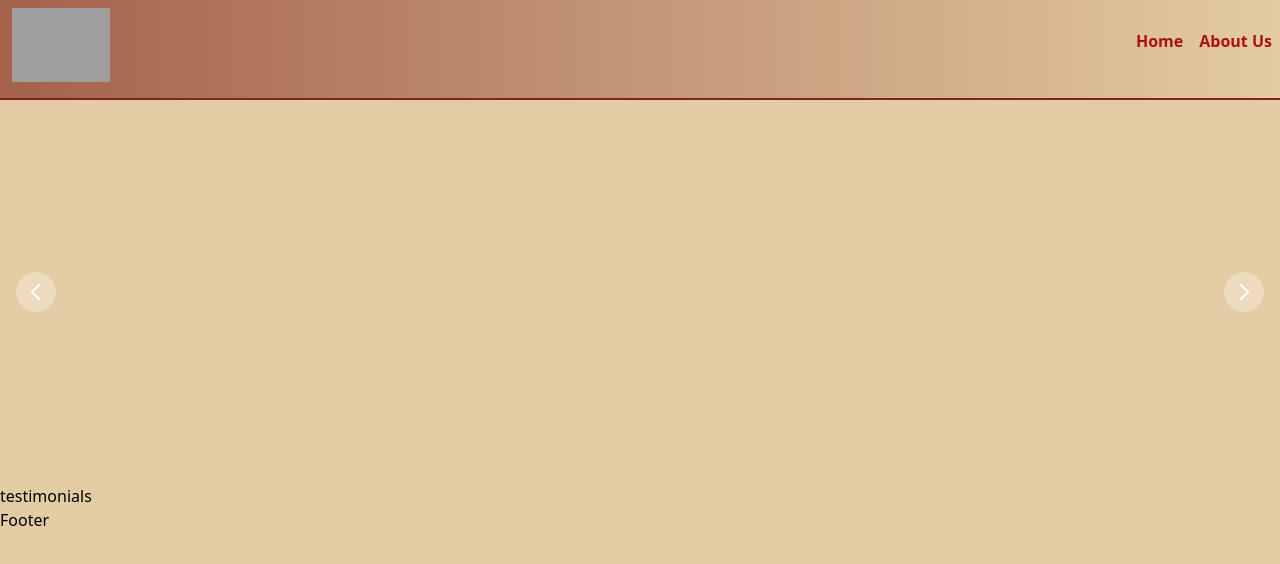
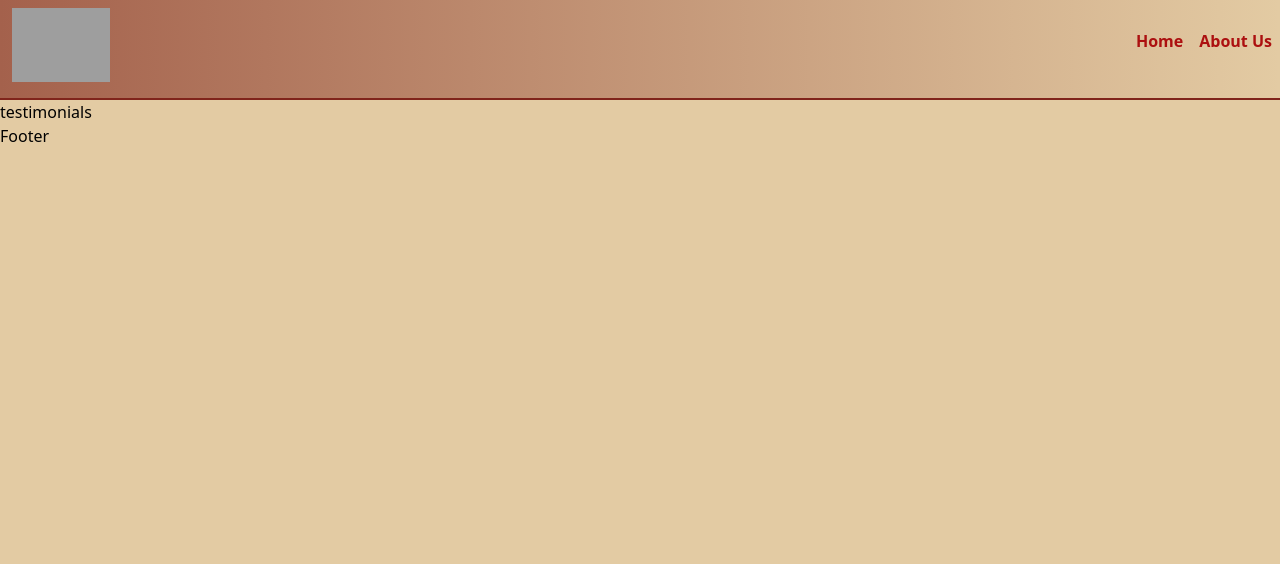
Before and after one commit to sramalho94/AllstateCarpets, a Next.js app in the folder allstate-carpets-next/: page / in a window 1280 px wide. Shown: the top 564 px of the page. Built offline with nearby package versions, Linux system fonts and the light colour scheme; grey boxes are pictures that could not be loaded.

Commit message:
updating carousel

```diff
--- a/allstate-carpets-next/components/Carousel.jsx
+++ b/allstate-carpets-next/components/Carousel.jsx
@@ -1,113 +1,13 @@
 import React from 'react'
 
 const Carousel = () => {
-  return (
-    <div id="default-carousel" class="relative" data-carousel="static">
-      {/* <!-- Carousel wrapper --> */}
-      <div class="relative h-56 overflow-hidden rounded-lg md:h-96">
-        {/* <!-- Item 1 --> */}
-        <div class="hidden duration-700 ease-in-out" data-carousel-item>
-          <span class="absolute text-2xl font-semibold text-white -translate-x-1/2 -translate-y-1/2 top-1/2 left-1/2 sm:text-3xl dark:text-gray-800">
-            First Slide
-          </span>
-          <img
-            src="/docs/images/carousel/carousel-1.svg"
-            class="absolute block w-full -translate-x-1/2 -translate-y-1/2 top-1/2 left-1/2"
-            alt="..."
-          />
-        </div>
-        {/* <!-- Item 2 --> */}
-        <div class="hidden duration-700 ease-in-out" data-carousel-item>
-          <img
-            src="/docs/images/carousel/carousel-2.svg"
-            class="absolute block w-full -translate-x-1/2 -translate-y-1/2 top-1/2 left-1/2"
-            alt="..."
-          />
-        </div>
-        {/* <!-- Item 3 --> */}
-        <div class="hidden duration-700 ease-in-out" data-carousel-item>
-          <img
-            src="/docs/images/carousel/carousel-3.svg"
-            class="absolute block w-full -translate-x-1/2 -translate-y-1/2 top-1/2 left-1/2"
-            alt="..."
-          />
-        </div>
-      </div>
-      {/* <!-- Slider indicators --> */}
-      <div class="absolute z-30 flex space-x-3 -translate-x-1/2 bottom-5 left-1/2">
-        <button
-          type="button"
-          class="w-3 h-3 rounded-full"
-          aria-current="false"
-          aria-label="Slide 1"
-          data-carousel-slide-to="0"
-        ></button>
-        <button
-          type="button"
-          class="w-3 h-3 rounded-full"
-          aria-current="false"
-          aria-label="Slide 2"
-          data-carousel-slide-to="1"
-        ></button>
-        <button
-          type="button"
-          class="w-3 h-3 rounded-full"
-          aria-current="false"
-          aria-label="Slide 3"
-          data-carousel-slide-to="2"
-        ></button>
-      </div>
-      {/* <!-- Slider controls --> */}
-      <button
-        type="button"
-        class="absolute top-0 left-0 z-30 flex items-center justify-center h-full px-4 cursor-pointer group focus:outline-none"
-        data-carousel-prev
-      >
-        <span class="inline-flex items-center justify-center w-8 h-8 rounded-full sm:w-10 sm:h-10 bg-white/30 dark:bg-gray-800/30 group-hover:bg-white/50 dark:group-hover:bg-gray-800/60 group-focus:ring-4 group-focus:ring-white dark:group-focus:ring-gray-800/70 group-focus:outline-none">
-          <svg
-            aria-hidden="true"
-            class="w-5 h-5 text-white sm:w-6 sm:h-6 dark:text-gray-800"
-            fill="none"
-            stroke="currentColor"
-            viewBox="0 0 24 24"
-            xmlns="http://www.w3.org/2000/svg"
-          >
-            <path
-              stroke-linecap="round"
-              stroke-linejoin="round"
-              stroke-width="2"
-              d="M15 19l-7-7 7-7"
-            ></path>
-          </svg>
-          <span class="sr-only">Previous</span>
-        </span>
-      </button>
-      <button
-        type="button"
-        class="absolute top-0 right-0 z-30 flex items-center justify-center h-full px-4 cursor-pointer group focus:outline-none"
-        data-carousel-next
-      >
-        <span class="inline-flex items-center justify-center w-8 h-8 rounded-full sm:w-10 sm:h-10 bg-white/30 dark:bg-gray-800/30 group-hover:bg-white/50 dark:group-hover:bg-gray-800/60 group-focus:ring-4 group-focus:ring-white dark:group-focus:ring-gray-800/70 group-focus:outline-none">
-          <svg
-            aria-hidden="true"
-            class="w-5 h-5 text-white sm:w-6 sm:h-6 dark:text-gray-800"
-            fill="none"
-            stroke="currentColor"
-            viewBox="0 0 24 24"
-            xmlns="http://www.w3.org/2000/svg"
-          >
-            <path
-              stroke-linecap="round"
-              stroke-linejoin="round"
-              stroke-width="2"
-              d="M9 5l7 7-7 7"
-            ></path>
-          </svg>
-          <span class="sr-only">Next</span>
-        </span>
-      </button>
-    </div>
-  )
+  const slides = [
+    {
+      src: '/../'
+    }
+  ]
+
+  return <div id="default-carousel"></div>
 }
 
 export default Carousel
```
